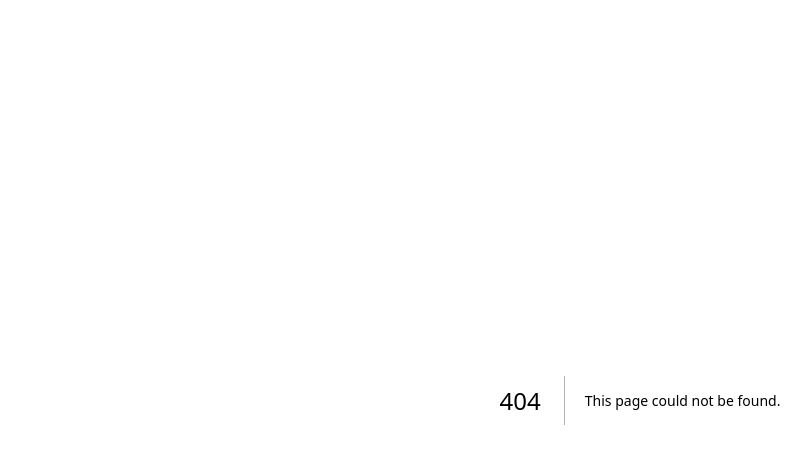
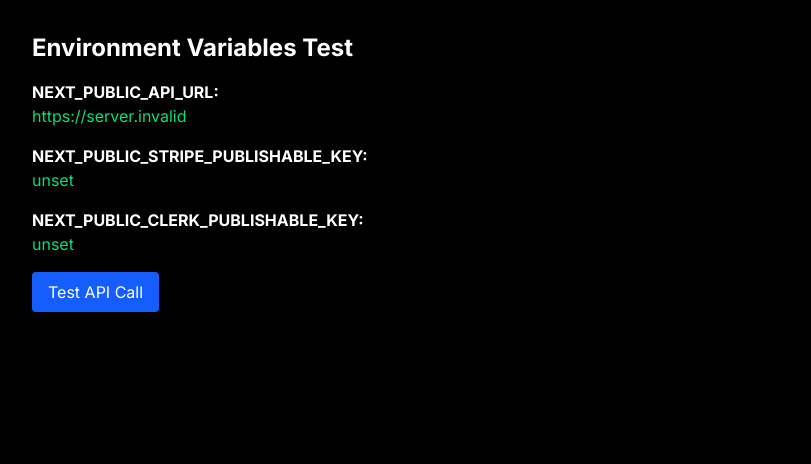
Before and after one commit to RakeshK99/rezzy-frontend, a Next.js app: page /test-env in a window 1280 px wide. Before the commit this address had no page. Shown: the top 464 px of the page, without its empty margins (0-811 px from the left). Built offline with nearby package versions, Linux system fonts and the light colour scheme; no server answers.

Commit message:
Add test page to verify environment variables

```diff
--- /dev/null
+++ b/app/test-env/page.tsx
@@ -0,0 +1,53 @@
+'use client';
+
+export default function TestEnv() {
+  return (
+    <div className="min-h-screen bg-black text-white p-8">
+      <h1 className="text-2xl font-bold mb-4">Environment Variables Test</h1>
+
+      <div className="space-y-4">
+        <div>
+          <strong>NEXT_PUBLIC_API_URL:</strong>
+          <p className="text-green-400">{process.env.NEXT_PUBLIC_API_URL || 'NOT SET'}</p>
+        </div>
+
+        <div>
+          <strong>NEXT_PUBLIC_STRIPE_PUBLISHABLE_KEY:</strong>
+          <p className="text-green-400">{process.env.NEXT_PUBLIC_STRIPE_PUBLISHABLE_KEY || 'NOT SET'}</p>
+        </div>
+
+        <div>
+          <strong>NEXT_PUBLIC_CLERK_PUBLISHABLE_KEY:</strong>
+          <p className="text-green-400">{process.env.NEXT_PUBLIC_CLERK_PUBLISHABLE_KEY || 'NOT SET'}</p>
+        </div>
+      </div>
+
+      <button
+        onClick={async () => {
+          try {
+            const response = await fetch(`${process.env.NEXT_PUBLIC_API_URL}/api/upgrade-subscription`, {
+              method: 'POST',
+              headers: {
+                'Content-Type': 'application/x-www-form-urlencoded',
+              },
+              body: new URLSearchParams({
+                user_id: 'test123',
+                new_plan: 'starter'
+              }),
+            });
+
+            const data = await response.json();
+            console.log('Test API response:', data);
+            alert('Check console for API response');
+          } catch (error) {
+            console.error('Test API error:', error);
+            alert('API call failed - check console');
+          }
+        }}
+        className="mt-4 px-4 py-2 bg-blue-600 text-white rounded hover:bg-blue-700"
+      >
+        Test API Call
+      </button>
+    </div>
+  );
+}
```
